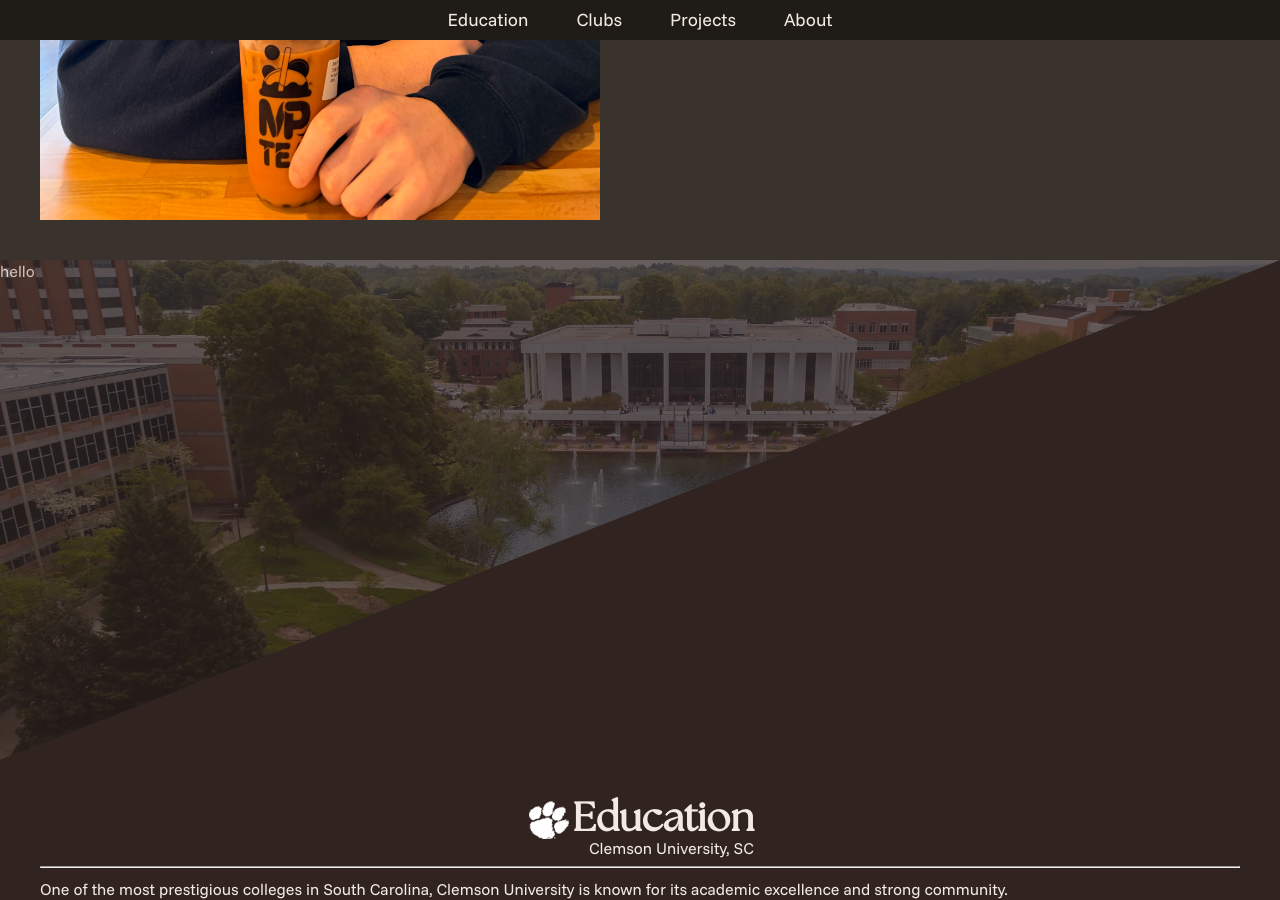
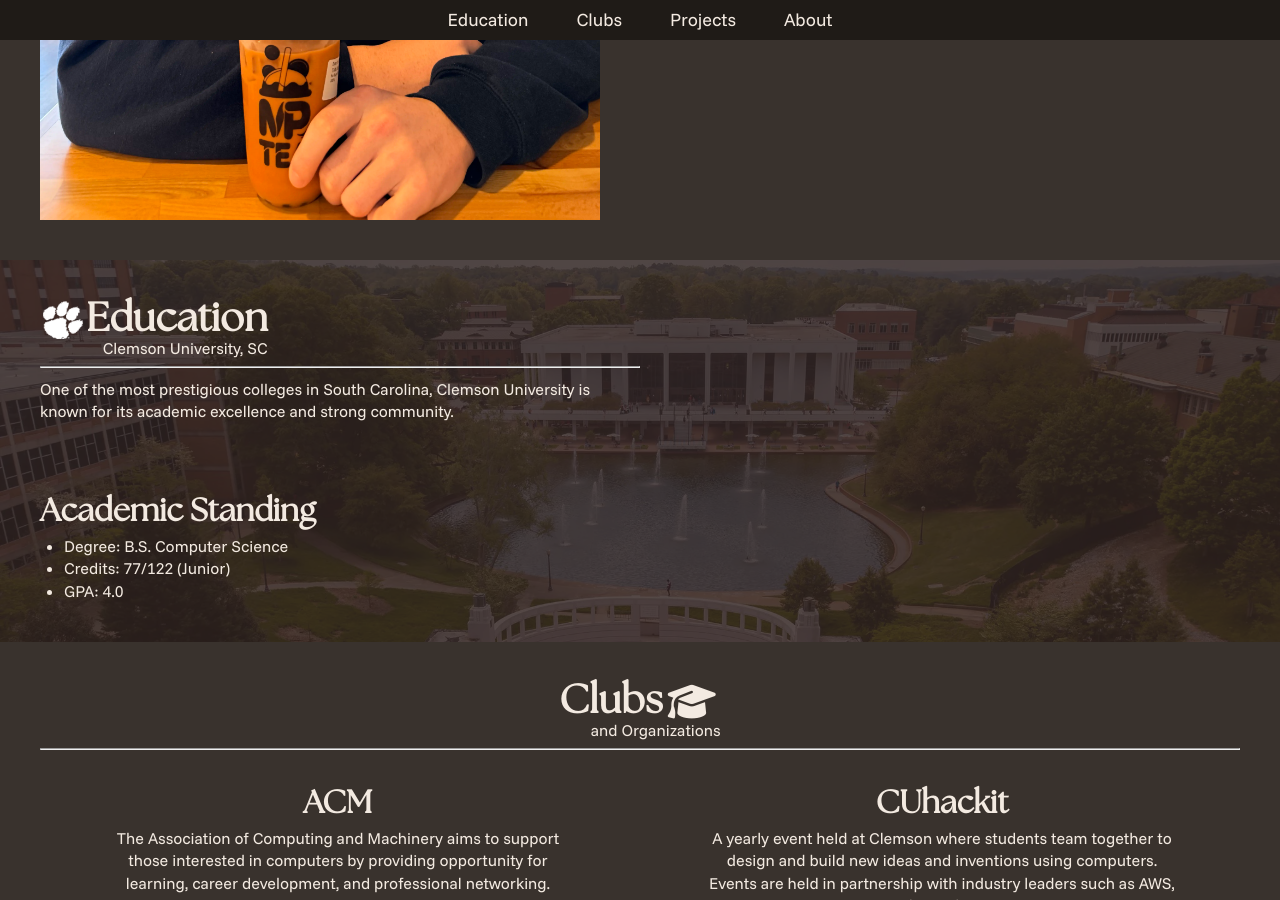
Before and after one commit to archerpergande/archerpergande.github.io, a Jekyll site: the page built from README.md, in a window 1280 px wide and 900 px high, scrolled down 640 px. Built offline with Jekyll 4.4.1, drawn with Linux system fonts in a browser that asks for light colours; nearby versions of some CDN libraries; our own code applies the rules of GitHub Pages for plain Markdown files; some of the changed text lies outside the part shown.

Commit message:
testing edu section

```diff
--- a/_includes/components/title.html
+++ b/_includes/components/title.html
@@ -1,4 +1,4 @@
-<div class="title">
+<div class="title" style="justify-content: {{ include.justify }}">
     <div class="flexbox" style="flex-direction: {{ include.flex-direction }};">
         <h1>{{ include.title }}</h1>
 
@@ -11,4 +11,3 @@
 
     <p style="text-align: {{ include.text-align }};">{{ include.text }}</p>
 </div>
-<hr>
--- a/_includes/content/clubs.html
+++ b/_includes/content/clubs.html
@@ -6,6 +6,7 @@
         icon="fa-solid fa-graduation-cap"
         text-align="end"
     %}
+    <hr>
 
     <div class="clubs">
 
--- a/_includes/content/edu.html
+++ b/_includes/content/edu.html
@@ -1,3 +1,55 @@
+
+
+
+
+<section class="edu dark content" id="edu">
+    <div class="container2">
+        {% include components/title.html
+            title="Education"
+            text="Clemson University, SC"
+            img="/assets/img/paw-white.png"
+            flex-direction="row-reverse"
+            text-align="end"
+            justify="start"
+        %}
+        <hr>
+
+        <p>
+            One of the most prestigious colleges in
+            South Carolina, Clemson University is known
+            for its academic excellence and strong community.
+        </p>
+
+        <br>
+        <br>
+        <br>
+        <h2>Academic Standing</h2>
+        <ul>
+            <li>Degree: B.S. Computer Science</li>
+            <li>Credits: 77/122 (Junior)</li>
+            <li>GPA: 4.0</li>
+        </ul>
+
+    </div>
+
+    <!-- <div class="container">
+        <h2>Academic Standing</h2>
+        <ul>
+            <li>Degree: B.S. Computer Science</li>
+            <li>Credits: 77/122 (Junior)</li>
+            <li>GPA: 4.0</li>
+        </ul>
+    </div> -->
+    <!-- <div class="content container">
+        <h2>Academic Standing</h2>
+        <p>Spring 2025</p>
+        <hr>
+
+    </div> -->
+</section>
+
+
+
 <!-- <div class="test-grid">
         <div class="test-left">
             <div class="test-box">
@@ -11,19 +63,19 @@
         </div>
     </div> -->
 
-    <div class="out">
+    <!-- <div class="out">
         <div class="in"></div>
         <section class="most-in">
             hello
         </section>
-    </div>
+    </div> -->
 
-    <section class="content dark clemson-library" id="Education">
+    <!-- <section class="content dark clemson-library" id="Education">
         <!-- <div class="clemson-wrapper">
             <img class="clemson-img" src="/assets/img/clemson-library.webp">
         </div> -->
 
-        <div class="split-caption wrapper">
+        <!-- <div class="split-caption wrapper">
             {% include components/title.html
                 title="Education"
                 text="Clemson University, SC"
@@ -38,13 +90,13 @@
             </p>
         </div>
 
-        <!-- <div class="split-img-container clemson-wrapper">
+        <div class="split-img-container clemson-wrapper">
             <img class="clemson-img" src="/assets/img/clemson-library.webp">
+        </div>
+
+        <!-- <div>
+            <h2>Academic tstsasf</h2>
         </div> -->
 
-        <div>
-            <h2>Academic tstsasf</h2>
-        </div>
 
-
-    </section>
+    <!-- </section> -->
--- a/_layouts/default.html
+++ b/_layouts/default.html
@@ -19,6 +19,7 @@
     {% include content/hero.html %}
     {% include content/edu.html %}
     {% include content/clubs.html %}
+    {% include footer.html %}
 
 </body>
 
--- a/_sass/content/_edu.scss
+++ b/_sass/content/_edu.scss
@@ -1,3 +1,59 @@
+.edu {
+    display: grid;
+    grid-template-columns: 1fr 1fr;
+    //height: 50vh;
+    position: relative;
+    z-index: 1;
+}
+
+.edu::before {
+    content: "";
+    position: absolute;
+    inset: 0;
+    background-image: url('/assets/img/clemson-library.webp');
+    background-size: cover;
+    background-position: top;
+    background-repeat: no-repeat;
+    opacity: 18%;
+    z-index: -1;
+    //clip-path: polygon(0 0, 100% 0, 0 100%);
+}
+
+// .edu .test {
+//     position: relative;
+//     z-index: 1;
+// }
+
+// .edu .test::before {
+//     content: "";
+//     position: absolute;
+//     inset: 0;
+//     background-image: url('/assets/img/clemson-library.webp');
+//     background-size: cover;
+//     background-position: top;
+//     background-repeat: no-repeat;
+//     opacity: 18%;
+//     z-index: -1;
+//     //clip-path: polygon(0 0, 100% 0, 0 100%);
+// }
+
+
+.edu .container {
+    //text-align: end;
+    align-self: end;
+    max-height: 50%;
+}
+
+.edu .container2 {
+    align-items: start;
+    text-align: start;
+    max-height: 50%;
+}
+
+.edu ul {
+    //list-style-position: inside;
+    padding-left: 1.5rem;
+}
 
 .grid-1 {
     display: grid;
```
